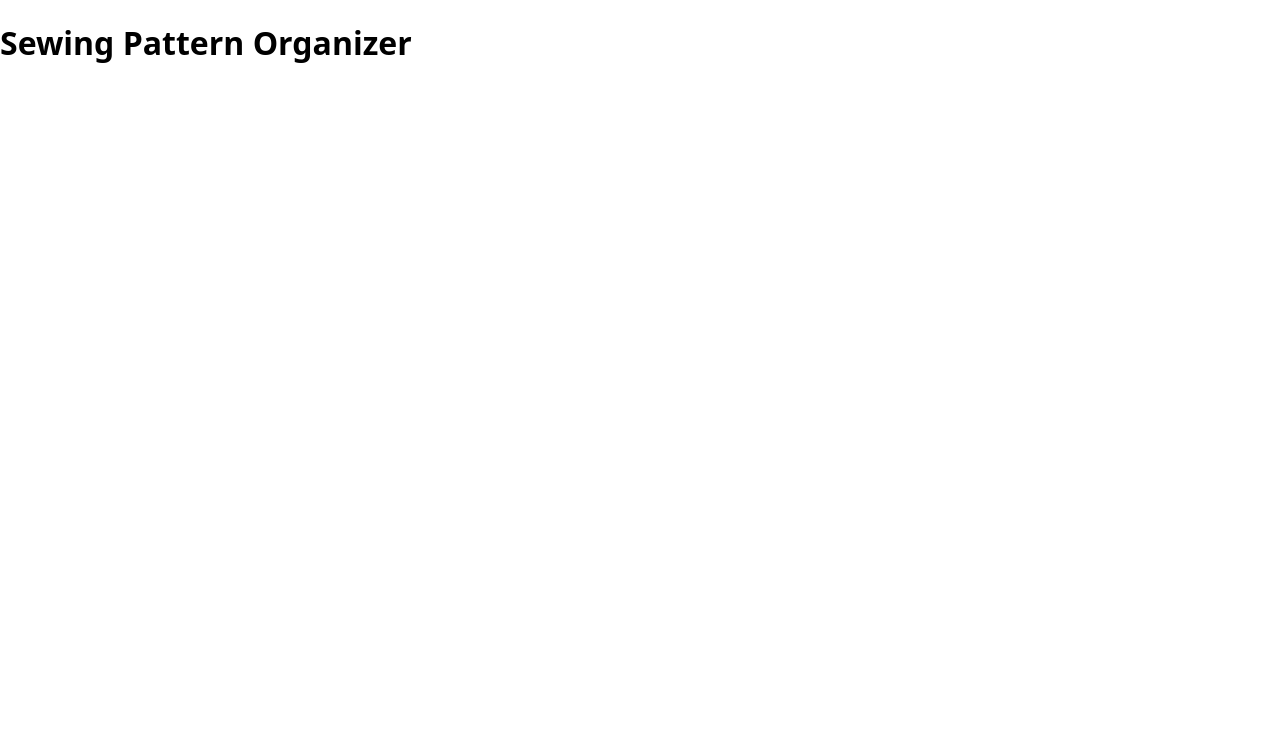
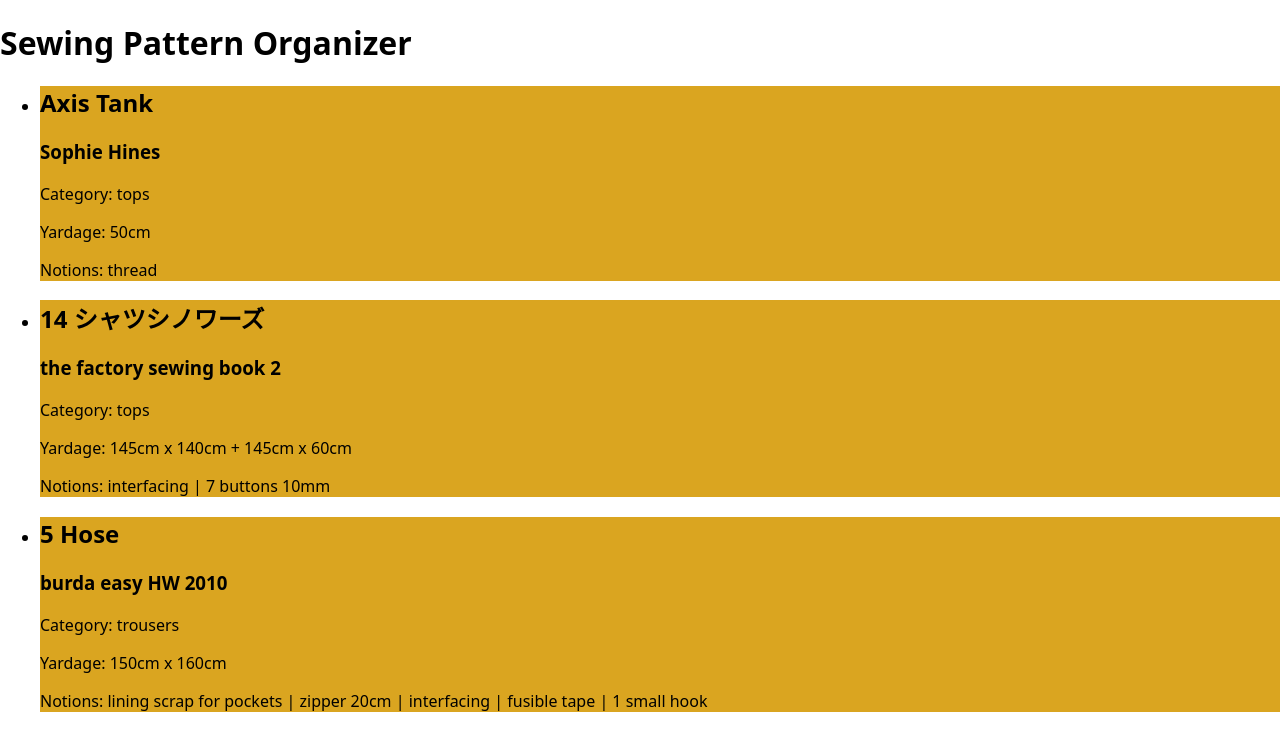
Before and after one commit to Miriam-Voelkl/sewing-patterns-organizer, a Next.js app: page / in a window 1280 px wide. Shown: the top 750 px of the page. Built offline with nearby package versions, Linux system fonts and the light colour scheme.

Commit message:
add basic pattern card

```diff
--- a/lib/sewingPatterns.json
+++ b/lib/initialSewingPatterns.json
@@ -1,5 +1,6 @@
 [
   {
+    "id": "1",
     "name": "Axis Tank",
     "designer": "Sophie Hines",
     "category": "tops",
@@ -7,6 +8,7 @@
     "notions": "thread"
   },
   {
+    "id": "2",
     "name": "14 シャツシノワーズ",
     "designer": "the factory sewing book 2",
     "category": "tops",
@@ -14,6 +16,7 @@
     "notions": "interfacing | 7 buttons 10mm"
   },
   {
+    "id": "3",
     "name": "5 Hose",
     "designer": "burda easy HW 2010",
     "category": "trousers",
--- a/package.json
+++ b/package.json
@@ -15,7 +15,7 @@
     "next": "13.4.8",
     "react": "18.2.0",
     "react-dom": "18.2.0",
-    "styled-components": "^6.0.2"
+    "styled-components": "^6.1.8"
   },
   "devDependencies": {
     "@svgr/webpack": "^8.0.1",
--- a/pages/index.js
+++ b/pages/index.js
@@ -1,7 +1,29 @@
+import initialSewingPatterns from "../lib/initialSewingPatterns.json";
+import styled from "styled-components";
+
 export default function HomePage() {
   return (
-    <div>
+    <>
       <h1>Sewing Pattern Organizer</h1>
-    </div>
+      <ul>
+        {initialSewingPatterns.map((pattern) => (
+          <li key={pattern.id}>
+            <StyledCard>
+              <h2>{pattern.name}</h2>
+              <h3>{pattern.designer}</h3>
+              <p>Category: {pattern.category}</p>
+              <section>
+                <p>Yardage: {pattern.fabricYardage}</p>
+                <p>Notions: {pattern.notions}</p>
+              </section>
+            </StyledCard>
+          </li>
+        ))}
+      </ul>
+    </>
   );
 }
+
+const StyledCard = styled.div`
+  background-color: goldenrod;
+`;
```
Also changed, not shown: 1 other file (tests, documents, lock files or other folders).
